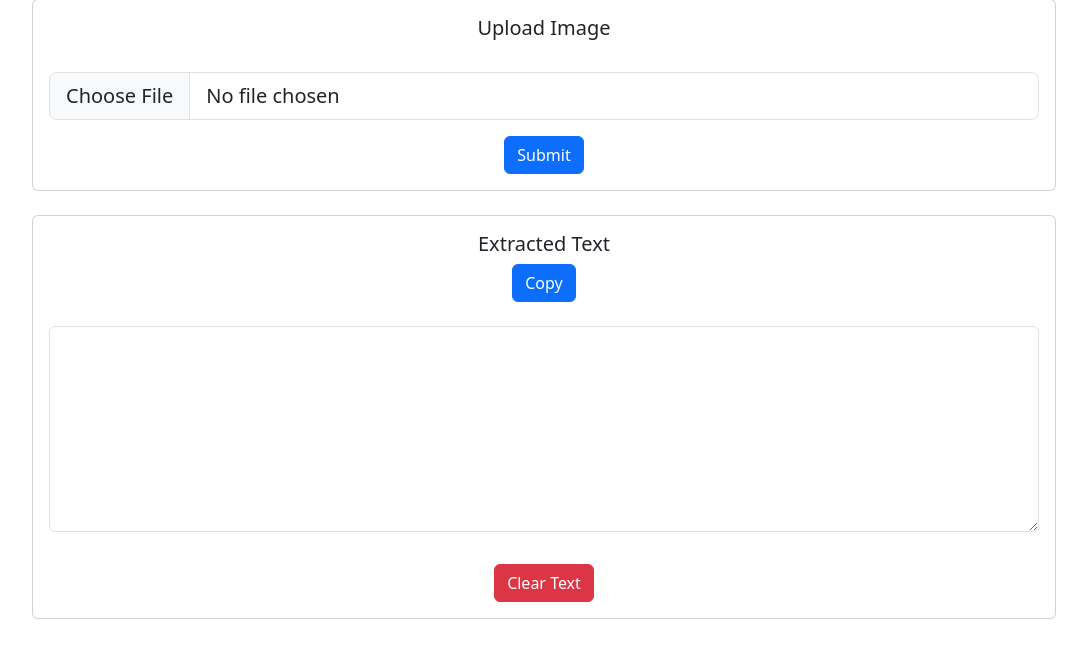
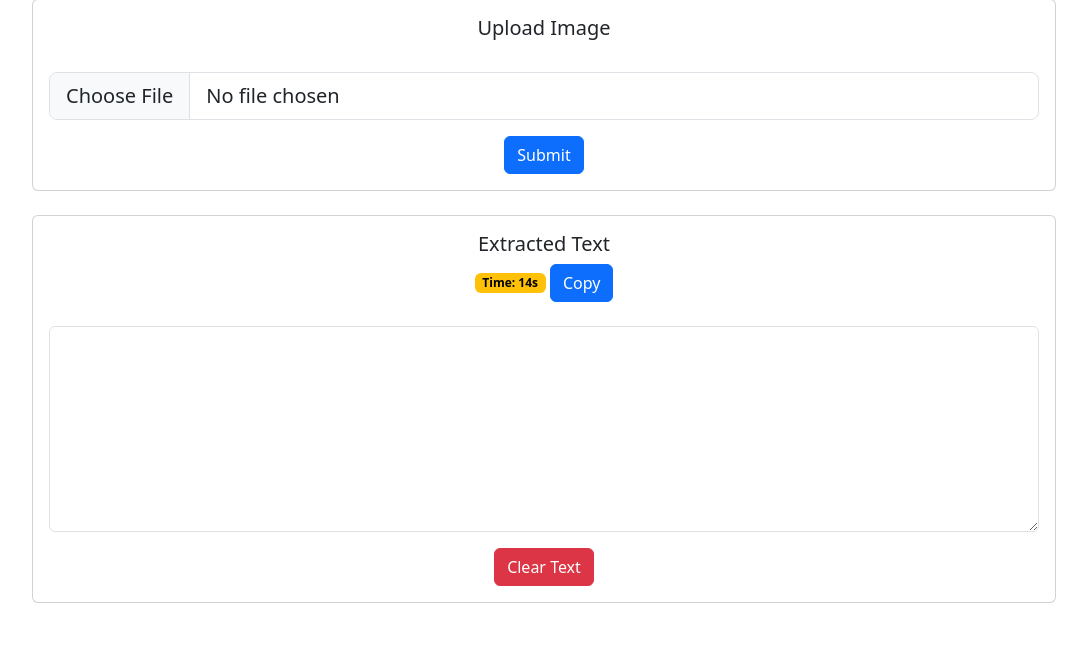
Before and after one commit to vivek-007-bit/python_projects, a Flask app: template img2text_using_pytesseract/templates/index.html in a window 1280 px wide. Shown: the part 81-739 px from the top of the page, without its empty margins (96-1183 px from the left). Run offline with Flask 3, Linux system fonts and the light colour scheme; the template is opened without the code that fills it, so the values that code supplies are empty.

Commit message:
Refactor index.html and add extraction time badge
Updated HTML structure and added a badge to display extraction time.

```diff
--- a/img2text_using_pytesseract/templates/index.html
+++ b/img2text_using_pytesseract/templates/index.html
@@ -6,6 +6,7 @@
     <meta name="viewport" content="width=device-width, initial-scale=1">
     <title>Image2Text | Convert image to editable text</title>
     <link rel="icon" type="image/x-icon" href="{{ url_for('static', filename='images/logo.png') }}">
+    <link rel="stylesheet" href="{{ url_for('static', filename='css/style.css') }}">
     <link href="https://cdn.jsdelivr.net/npm/bootstrap@5.3.8/dist/css/bootstrap.min.css" rel="stylesheet"
         integrity="sha384-sRIl4kxILFvY47J16cr9ZwB07vP4J8+LH7qKQnuqkuIAvNWLzeN8tE5YBujZqJLB" crossorigin="anonymous">
 </head>
@@ -39,9 +40,12 @@
         <div class="card-body">
             <div>
                 <h5 class="card-title">Extracted Text</h5>
+                <div class="card-body-right">
+                    <span class="badge text-bg-warning">Time: 14s</span>
                     <button class="btn btn-primary" onclick="copyText()">
                         Copy
                     </button>
+                </div>
 
                 <div class="mb-3">
                     <label for="exampleFormControlTextarea1" class="form-label"></label>
@@ -50,7 +54,7 @@
                 </div>
             </div>
             <p id="message" class="mt-2 text-success"></p>
-            <button type="button" class="btn btn-danger mt-3" onclick="clearText()">
+            <button type="button" class="btn btn-danger ms-auto" onclick="clearText()">
                 Clear Text
             </button>
         </div>
```
